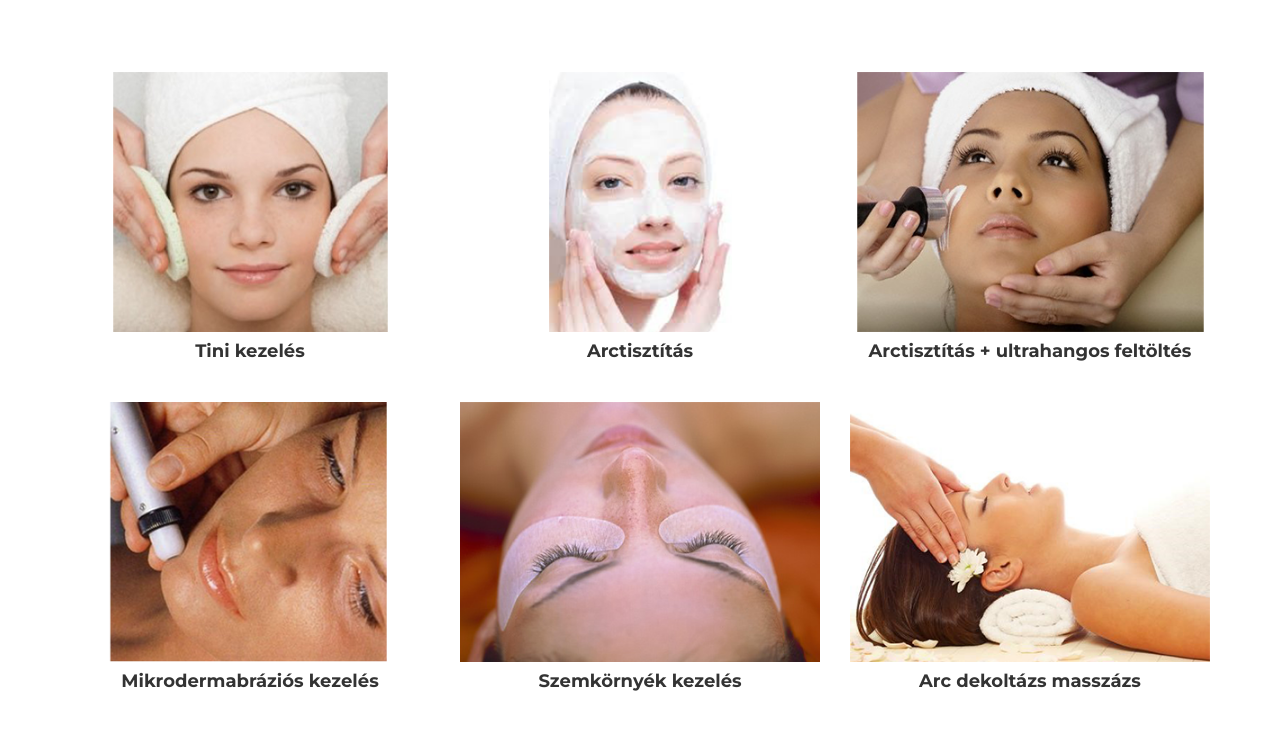
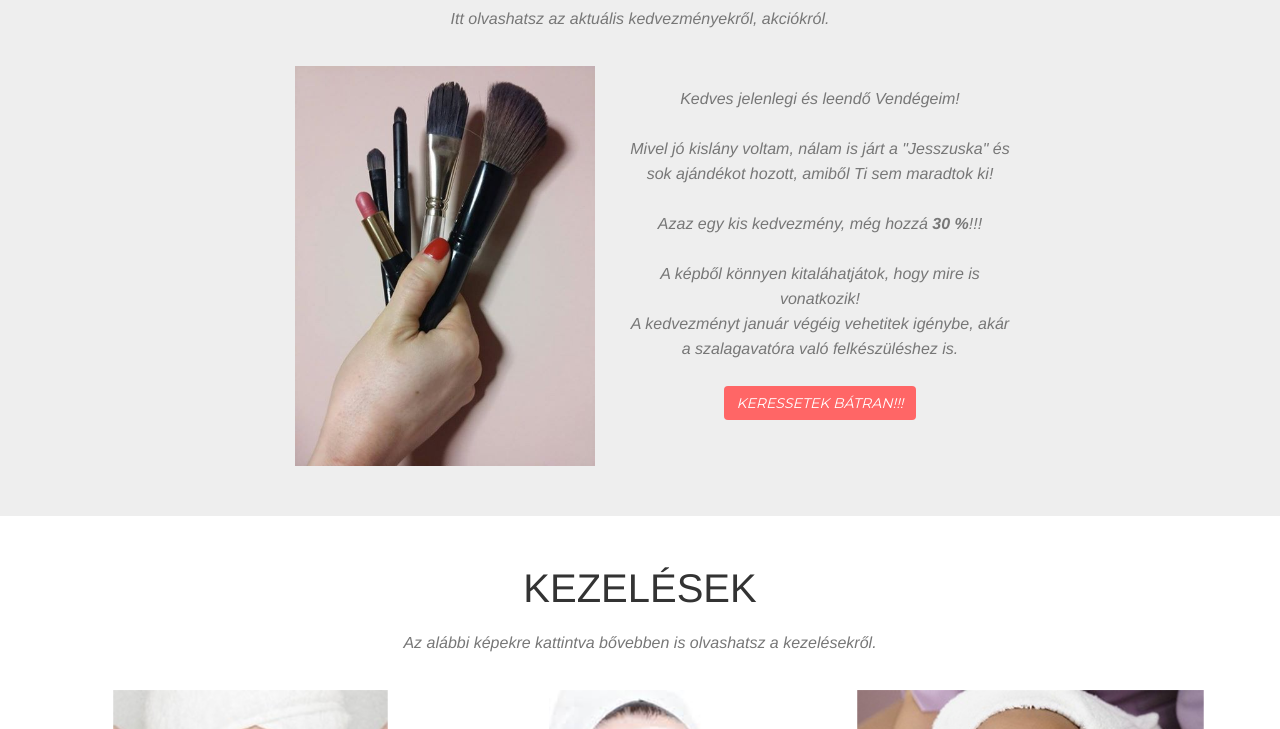
Before and after one commit to ZoranBacsi/timikozmetika, a website: page index.html in a window 1280 px wide. Shown: the part 772-1501 px from the top of the page. Drawn offline with nearby package versions, Linux system fonts and the light colour scheme; some packages are replaced by stand-ins of ours; files whose address does not match are found by name; a web font is replaced by a local one.

Commit message:
Refactor and add action field

```diff
--- a/index.html
+++ b/index.html
@@ -2,7 +2,6 @@
 <html lang="en">
 
 <head>
-
     <meta charset="utf-8">
     <meta http-equiv="X-UA-Compatible" content="IE=edge">
     <meta name="viewport" content="width=device-width, initial-scale=1">
@@ -11,19 +10,15 @@
 
     <title>Timi Kozmetika - Felfrissülés mesterfokon</title>
 
-    <!-- Bootstrap Core CSS -->
+    <link href="css/agency.css" rel="stylesheet">
+    <link href="css/theme.css" rel="stylesheet">
     <link href="vendor/bootstrap/css/bootstrap.min.css" rel="stylesheet">
 
-    <!-- Custom Fonts -->
     <link href="vendor/font-awesome/css/font-awesome.min.css" rel="stylesheet" type="text/css">
     <link href="https://fonts.googleapis.com/css?family=Montserrat:400,700" rel="stylesheet" type="text/css">
     <link href='https://fonts.googleapis.com/css?family=Kaushan+Script' rel='stylesheet' type='text/css'>
     <link href='https://fonts.googleapis.com/css?family=Droid+Serif:400,700,400italic,700italic' rel='stylesheet' type='text/css'>
     <link href='https://fonts.googleapis.com/css?family=Roboto+Slab:400,100,300,700' rel='stylesheet' type='text/css'>
-
-    <!-- Theme CSS -->
-    <link href="css/agency.css" rel="stylesheet">
-    <link href="css/theme.css" rel="stylesheet">
 
     <!-- HTML5 Shim and Respond.js IE8 support of HTML5 elements and media queries -->
     <!-- WARNING: Respond.js doesn't work if you view the page via file:// -->
@@ -31,23 +26,16 @@
         <script src="https://oss.maxcdn.com/libs/html5shiv/3.7.0/html5shiv.js"></script>
         <script src="https://oss.maxcdn.com/libs/respond.js/1.4.2/respond.min.js"></script>
     <![endif]-->
-
 </head>
-
 <body id="page-top" class="index">
-
-    <!-- Navigation -->
     <nav id="mainNav" class="navbar navbar-default navbar-custom navbar-fixed-top">
         <div class="container">
-            <!-- Brand and toggle get grouped for better mobile display -->
             <div class="navbar-header page-scroll">
                 <button type="button" class="navbar-toggle" data-toggle="collapse" data-target="#bs-example-navbar-collapse-1">
                     <span class="sr-only"></span> Menü <i class="fa fa-bars"></i>
                 </button>
                 <a class="navbar-brand page-scroll" href="#page-top">Timi Kozmetika</a>
             </div>
-
-            <!-- Collect the nav links, forms, and other content for toggling -->
             <div class="collapse navbar-collapse" id="bs-example-navbar-collapse-1">
                 <ul class="nav navbar-nav navbar-right">
                     <li class="hidden">
@@ -73,18 +61,40 @@
                     </li>
                 </ul>
             </div>
-            <!-- /.navbar-collapse -->
         </div>
-        <!-- /.container-fluid -->
     </nav>
     <header>
         <div class="container">
             <div class="intro-text">
                 <div class="intro-lead-in">Üdvözöllek az oldalamon!</div>
                 <div class="intro-lead-in">Felfrissülésre vágysz?</div>
+                <a href="#action" class="page-scroll btn btn-action">Aktuális kedvezményeim</a>
             </div>
         </div>
     </header>
+    <section id="action" class="bg-light-gray">
+        <div class="container">
+            <div class="row">
+                <div class="col-lg-12 text-center">
+                    <h2 class="section-heading">Aktuális kedvezményeim</h2>
+                    <h3 class="section-subheading text-muted">Itt olvashatsz az aktuális kedvezményekről, akciókról.</h3>
+                </div>
+            </div>
+            <div class="row">
+                <div class="col-lg-8 col-lg-offset-2 text-center">
+                    <img src="img/action.jpg" class="img-responsive action" alt="">
+                    <h3 class="section-subheading text-muted">
+                        Kedves jelenlegi és leendő Vendégeim!<br /><br />
+                        Mivel jó kislány voltam, nálam is járt a "Jesszuska" és sok ajándékot hozott, amiből Ti sem maradtok ki!<br /><br />
+                        Azaz egy kis kedvezmény, még hozzá <strong>30 %</strong>!!!<br /><br />
+                        A képből könnyen kitaláhatjátok, hogy mire is vonatkozik!<br />
+                        A kedvezményt január végéig vehetitek igénybe, akár a szalagavatóra való felkészüléshez is.<br /><br />
+                        <a href="#contact" class="page-scroll btn btn-action list-item">Keressetek bátran!!!</a>
+                    </h3>
+                </div>
+            </div>
+        </div>
+    </section>
     <section id="portfolio">
         <div class="container">
             <div class="row">
@@ -396,16 +406,16 @@
                     <h2 class="section-heading">Néhány dolog rólam</h2>
                     <h3 class="section-subheading text-muted">Már kisgyermekként belecsöppentem a szépségszakma világába, mivel édesanyám is ennek a gyönyörű pályának szentelte az életét.
                         Így rengeteg időt is töltöttem szépségszalonban és nap, mint nap csodáltam ezt a számomra azóta varázslatos világot.
-                        <br>
-                        <br>
+                        <br />
+                        <br />
                         Ennek hatására 2009 szeptemberében jelentkeztem az Eurokonform szakiskolába, hogy elsajátítsam a kozmetikus szakmát minden fortélyát.
                         Oktatóim mind neves, elismert szakemberek és büszkén mondhatom, hogy a legjobbaktól tanultam.
                         <strong>Tóthné Hajdú Gabriella</strong>, <strong>Farkas Fruzsina</strong> és <strong>Pelle-Szeredi Kinga</strong> mellett rengeteg ismeretet gyűjthettem össze, ráadásul olyan profik mellett tehettem meg az első lépéseket, akiktől nem csak a szakmát, de az ahhoz fűződő szeretetet is elsajátíthattam.
-                        <br>
-                        <br>
+                        <br />
+                        <br />
                         Azóta minden nap örömet okoz az a tudat, hogy olyan szakmának szentelhetem a mindennapjaimat, amelyet nem csak ismerek, de szeretek is. Ezzel az elhivatottsággal kezelem a hozzám betérő vendégeket.
-                        <br>
-                        <br>
+                        <br />
+                        <br />
                         Fontosnak tartom, hogy vendégeim érezzék, bizalommal fordulhatnak hozzám, legyen az szakmai vagy más jellegű probléma.
                         Munkám során csak is, a kiváló német minőségű <strong>SkinJet</strong> termékekkel dolgozom, mivel nem csak a minőség, de a márka által fontosnak tartott értékeket is közel érzem magamhoz.
                     </h3>
@@ -454,30 +464,30 @@
                     <h3 class="section-subheading text-muted">
                         SkinJet, német kozmetikai cég, gyógyászati és wellness célú csúcsminőségű termékek és készülékek fejlesztésével és előállításával foglalkozik. A folyamatos innovációnak köszönhetően a SkinJet az egyik vezető német kozmetikai márka.
                         A készítmények és a kezelési technikák összhangban vannak ezzel biztosítva a hatékonyságot.A SKIN JET orvosi-kozmetikai kezelési koncepció lényege, hogy koncentráltan az egészséges sejtek megóvására és helyreállítására törekszik.
-                        <br>
-                        <br>
+                        <br />
+                        <br />
                         A modern, egyedi és hatásos módszer lépései:
                         <ul>
                             <li>az epidermikus réteg eltávolítása, a bőr megnyitása</li>
                             <li>a szövetek meglazítása és a nyirokaktivitás beindítása</li>
                             <li>a speciális bőrgyógyászati készítmények molekuláinak mélyre juttatása ultrahaggal</li>
                         </ul>
-                        <br>
-                        <br>
+                        <br />
+                        <br />
                         Ennek hatására az új hámsejtek szabályozott, irányított módon képződnek, elérve azt a sejtmegújulást, amellyel a bőrproblémák megszüntethetőek.
-                        <br>
-                        <br>
+                        <br />
+                        <br />
                         A SkinJet minden bőrtípusra, az érzékenytől, az aknéra hajlamos, a sérült, a vizhiányos, az öregedő bőrön át, nyújt segítséget, különböző kezelési programokkal.
                         Az összetevők hatékonyságát már a képzésem alatt és a mesteremnél megtapasztalhattam, a vendégek illetve a saját bőrömön.
-                        <br>
-                        <br>
+                        <br />
+                        <br />
                         Kijelenthetjük, hogy a SkinJet rabja lettem én is és így egy percet sem gondolkodtam azon, hogy mivel fogok dolgozni a mindennapjaimban, hogy mit szeretnék használni.
                         Hamar ki is derült, hogy a vendégeim épp olyan elégedettek a kezelésekkel és a hatásukkal mint én.
-                        <br>
-                        <br>
+                        <br />
+                        <br />
                         Kedvenc kezeléseim közé tartozik a hegek eltüntetése vagy a mikronizált hyaluron savas kezelés.
-                        <br>
-                        <br>
+                        <br />
+                        <br />
                         A kozmetikában a SkinJet termékeken kívül, SkinJet géppel dolgozom, a még látványosabb eredményért.
                     </h3>
                 </div>
--- a/less/agency.less
+++ b/less/agency.less
@@ -124,13 +124,19 @@ h1, h2, h3, h4, h5, h6 {
     font-weight: 700;
 }
 
-.btn-xl {
+.btn-action {
     .button-variant(white; @theme-primary; @theme-primary);
     .heading-font;
-    font-weight: 700;
-    border-radius: 3px;
-    font-size: 18px;
-    padding: 20px 40px;
+    font-weight: 400;
+    border-radius: 5px;
+    font-size: 14px;
+    padding: 10px 10px;
+}
+
+.action{
+    max-height: 400px;
+    float: left;
+    margin: 0px 30px;
 }
 
 .btn-modal{
@@ -297,7 +303,7 @@ section {
         text-transform: none;
         font-style: italic;
         font-weight: 400;
-        margin-bottom: 75px;
+        margin-bottom: 35px;
         line-height: 25px;
     }
 }
```
Also changed, not shown: css/agency.css, img/action.jpg (added).
